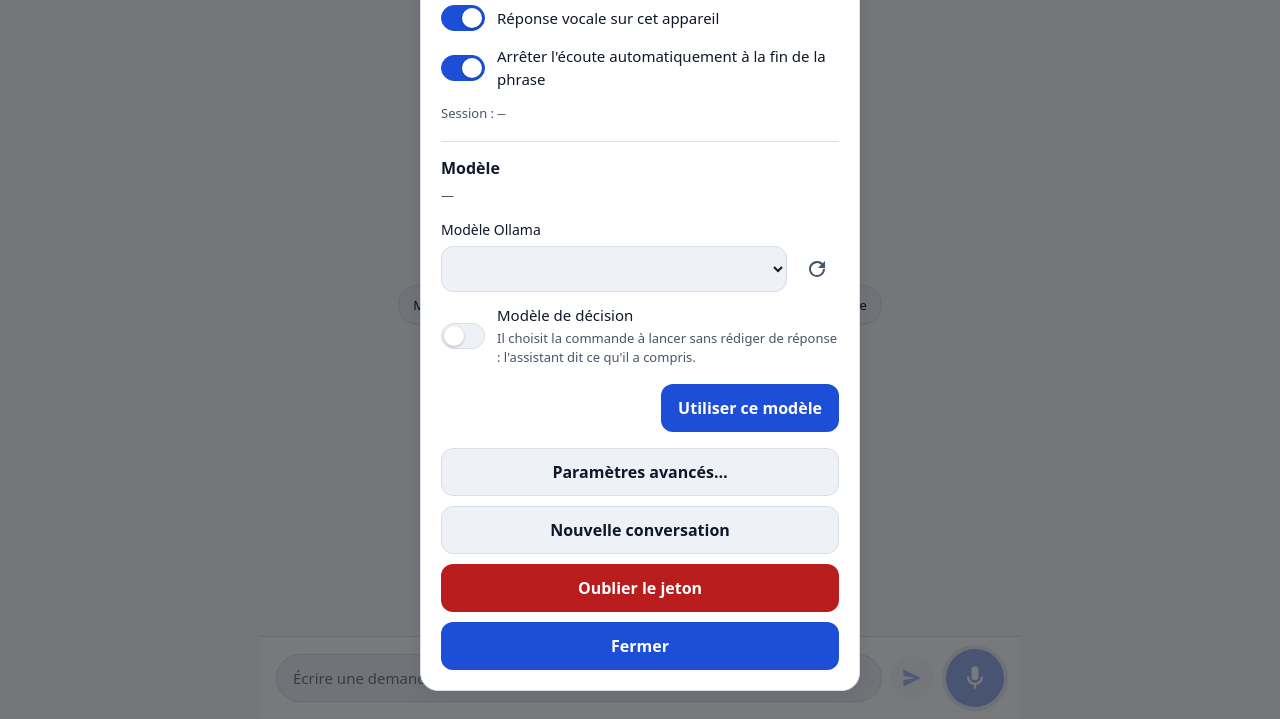
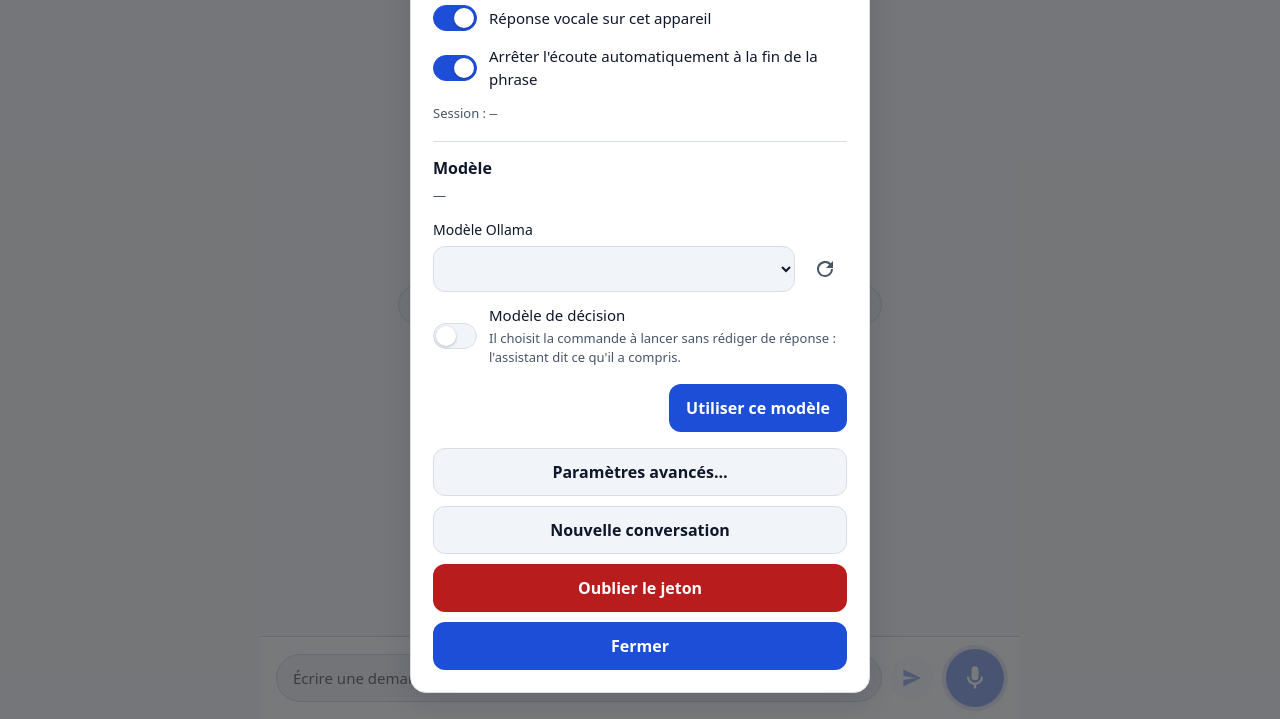
Before and after one commit to suissard/SmartHome, a plain HTML site: page gateway/web/index.html in a window 1280 px wide. Both pictures are taken after a click on the button 1242 px from the left and 32 px from the top of the page. Shown: the part 81-800 px from the top of the page. Drawn offline with Linux system fonts and the light colour scheme.

Commit message:
feat(web-ui): visual direction polish and design system tokens

```diff
--- a/gateway/web/style.css
+++ b/gateway/web/style.css
@@ -1,7 +1,7 @@
 :root {
   --bg: #f8f9fa;
   --surface: #ffffff;
-  --surface-2: #eef2f6;
+  --surface-2: #f1f4f8;
   --text: #0f172a;
   --muted: #475569;
   --border: #d8dee8;
@@ -12,27 +12,34 @@
   --ok: #146c36;
   --warn: #8a5200;
   --danger: #b91c1c;
+  --shadow-sm: 0 2px 8px rgba(15, 23, 42, 0.05);
   --shadow: 0 4px 20px rgba(15, 23, 42, 0.08);
-  --radius: 18px;
+  --shadow-float: 0 8px 30px rgba(15, 23, 42, 0.14);
+  --radius-sm: 8px;
+  --radius-md: 16px;
+  --radius-full: 999px;
+  --radius: 16px;
   color-scheme: light;
 }
 
 @media (prefers-color-scheme: dark) {
   :root {
-    --bg: #0f1115;
-    --surface: #181b21;
-    --surface-2: #22262e;
-    --text: #e8ebf0;
-    --muted: #9aa3b2;
-    --border: #2c313b;
-    --accent: #6d93ff;
-    --accent-text: #0f1115;
-    --user: #3d5fc4;
+    --bg: #0b0d11;
+    --surface: #131720;
+    --surface-2: #1e2430;
+    --text: #f1f5f9;
+    --muted: #94a3b8;
+    --border: #1f2633;
+    --accent: #6366f1;
+    --accent-text: #ffffff;
+    --user: #4f46e5;
     --user-text: #ffffff;
-    --ok: #3ccf7f;
-    --warn: #e7a83b;
-    --danger: #ff6b6b;
-    --shadow: 0 6px 24px rgba(0, 0, 0, 0.4);
+    --ok: #22c55e;
+    --warn: #f59e0b;
+    --danger: #ef4444;
+    --shadow-sm: 0 2px 8px rgba(0, 0, 0, 0.3);
+    --shadow: 0 6px 24px rgba(0, 0, 0, 0.45);
+    --shadow-float: 0 10px 32px rgba(0, 0, 0, 0.6);
     color-scheme: dark;
   }
 }
@@ -226,20 +233,41 @@ summary:focus-visible {
 }
 
 .msg {
-  max-width: 85%;
-  padding: 10px 14px;
-  border-radius: var(--radius);
+  max-width: min(85%, 620px);
+  padding: 12px 16px;
+  border-radius: var(--radius-md);
   background: var(--surface);
   border: 1px solid var(--border);
   white-space: pre-wrap;
   overflow-wrap: anywhere;
+  font-size: 0.975rem;
+  line-height: 1.55;
+  box-shadow: var(--shadow-sm);
 }
-.msg.user { align-self: flex-end; background: var(--user); color: var(--user-text); border-color: transparent; border-bottom-right-radius: 6px; }
-.msg.bot { align-self: flex-start; border-bottom-left-radius: 6px; }
+.msg.user {
+  align-self: flex-end;
+  background: var(--user);
+  color: var(--user-text);
+  border-color: transparent;
+  border-bottom-right-radius: 4px;
+}
+.msg.bot {
+  align-self: flex-start;
+  background: var(--surface);
+  border-color: var(--border);
+  border-bottom-left-radius: 4px;
+}
 .msg.bot.pending::after { content: "▍"; animation: blink 1s steps(2) infinite; color: var(--muted); }
 .msg.bot.cut::after { content: " …"; color: var(--muted); }
 .msg.bot.speaking { border-color: var(--accent); }
-.msg.error { align-self: center; background: none; border-style: dashed; color: var(--danger); font-size: 14px; }
+.msg.error {
+  align-self: center;
+  background: rgba(185, 28, 28, 0.06);
+  border: 1px dashed var(--danger);
+  color: var(--danger);
+  font-size: 0.875rem;
+  border-radius: var(--radius-md);
+}
 .msg .voice { opacity: 0.8; font-style: italic; }
 
 .sound-wave {
@@ -485,12 +513,12 @@ summary:focus-visible {
 /* ---- Fenêtres ---- */
 .sheet {
   border: 1px solid var(--border);
-  border-radius: var(--radius);
+  border-radius: var(--radius-md);
   background: var(--surface);
   color: var(--text);
-  padding: 20px;
-  width: min(440px, calc(100vw - 32px));
-  box-shadow: var(--shadow);
+  padding: 22px;
+  width: min(460px, calc(100vw - 32px));
+  box-shadow: var(--shadow-float);
 }
 .sheet::backdrop { background: rgba(10, 12, 16, 0.55); }
 .sheet h2 { margin: 0 0 8px; font-size: 19px; }
```
